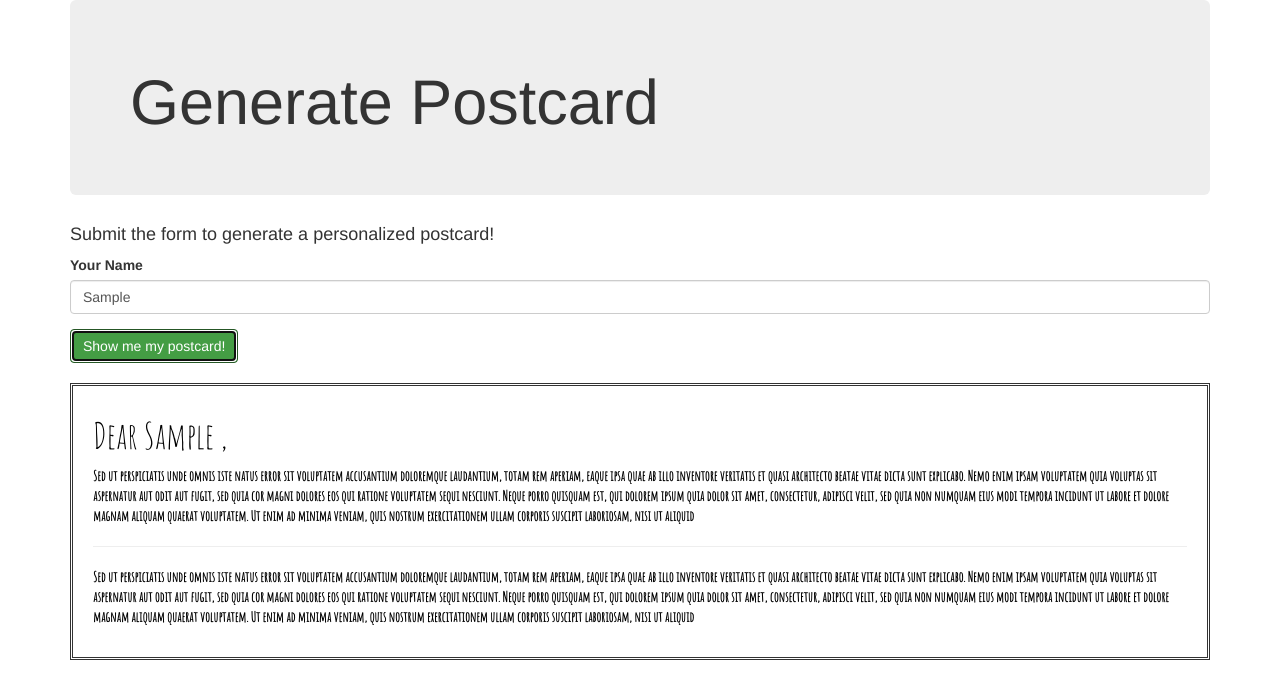
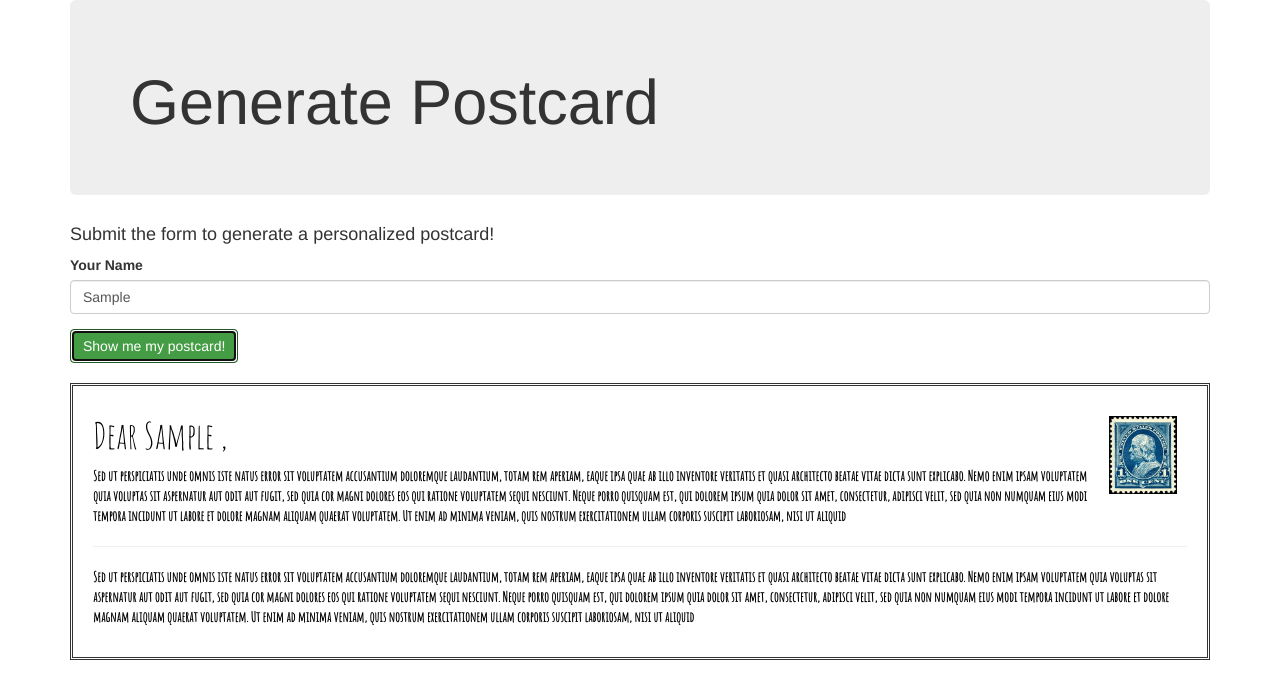
Before and after one commit to austinb847/form-letter, a plain HTML site: page index.html in a window 1280 px wide. Both pictures are taken after typing "Sample" into the empty fields and a click on the button "Show me my postcard!". Drawn offline with Linux system fonts and the light colour scheme.

Commit message:
add stamp image to generated postcard and add style rules to image

```diff
--- a/css/styles.css
+++ b/css/styles.css
@@ -17,3 +17,10 @@
 p.handwritting {
   font-weight: bold;
 }
+
+img {
+  float: right;
+  width: 8%;
+  margin-top: -60px;
+  padding: 10px;
+}
--- a/index.html
+++ b/index.html
@@ -27,6 +27,7 @@
       <div class="row">
         <div class="col-sm-12">
           <h1 class="handwritting">Dear <span class="personName"></span> ,</h1>
+          <img src="img/stamp.jpeg">
           <p class="handwritting">Sed ut perspiciatis unde omnis iste natus error sit voluptatem accusantium doloremque laudantium,
             totam rem aperiam, eaque ipsa quae ab illo inventore veritatis et quasi architecto beatae vitae
             dicta sunt explicabo. Nemo enim ipsam voluptatem quia voluptas sit aspernatur aut odit aut fugit, sed quia cor magni dolores
```
Also changed, not shown: img/postcardImg.jpg (added), img/stamp.jpeg (added).
